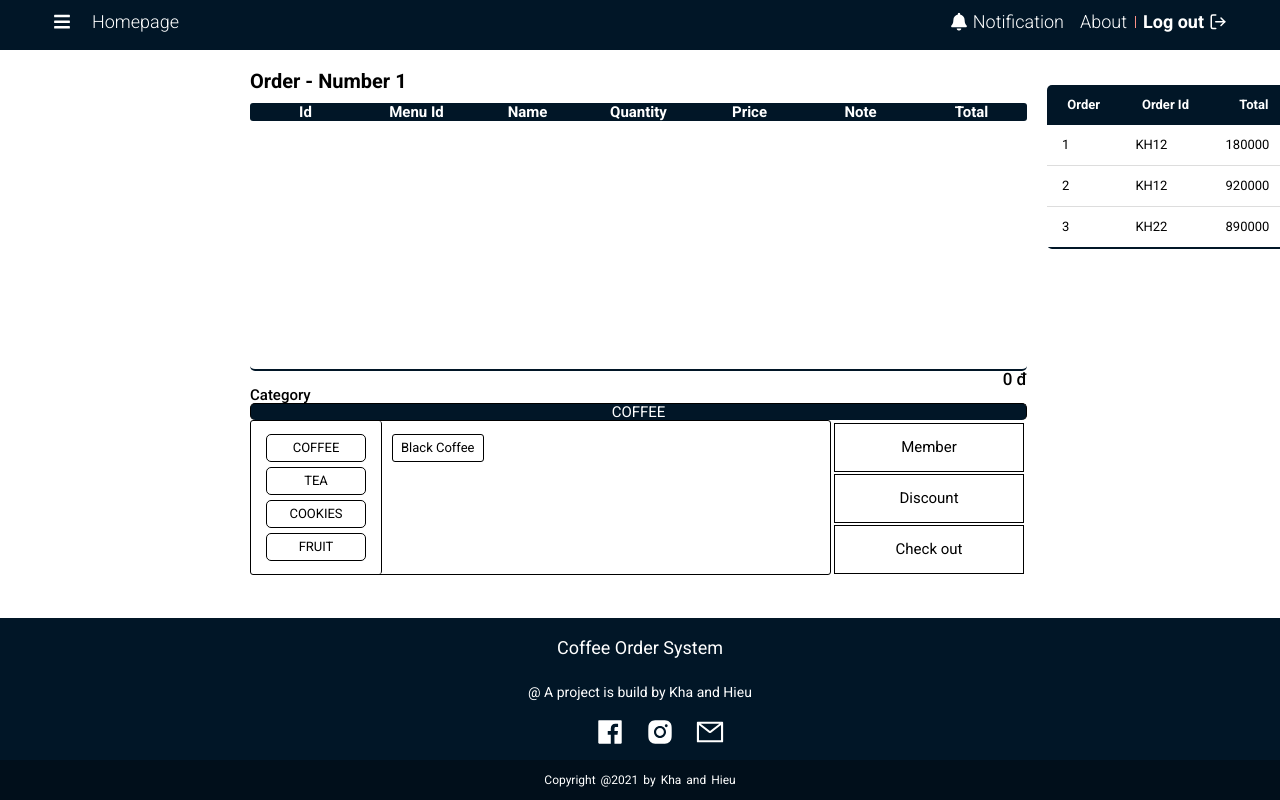
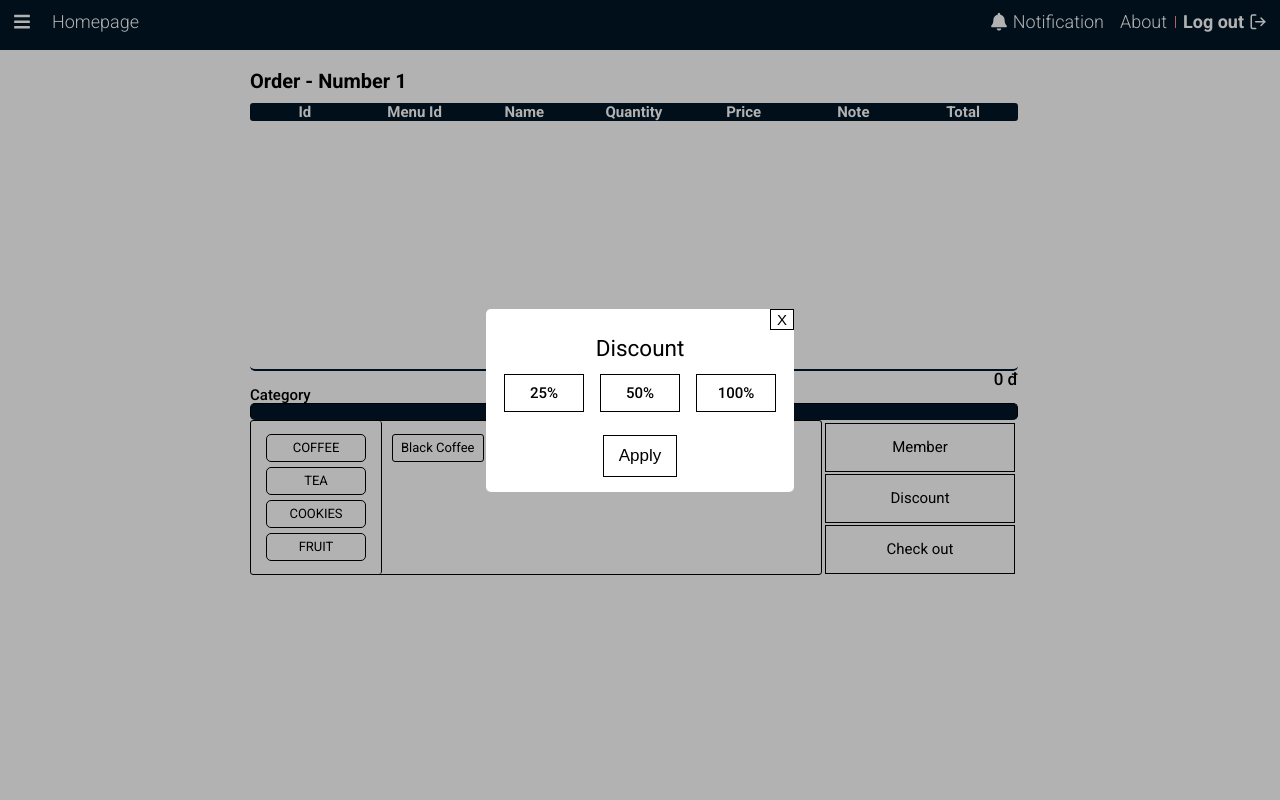
Before and after one commit to thuckhapham/QuanLy_coffee, a React (Create React App) app in the folder react-frontend-tlcn/: page /order/1 in a window 1280 px wide. Both pictures are taken after a click on the item "Discount". Built offline with nearby package versions, Linux system fonts and the light colour scheme.

Commit message:
tao component discount, them animation

```diff
--- a/react-frontend-tlcn/src/App.css
+++ b/react-frontend-tlcn/src/App.css
@@ -16,7 +16,7 @@ html {
   box-sizing: border-box;
 }
 .grid {
-  width: 1200px;
+  width: 1670px;
   max-width: 100%;
   margin: 0 auto;
 }
@@ -25,6 +25,20 @@ html {
   flex-wrap: wrap;
 }
 /* Modal  */
+.modal--unactive {
+  display: none;
+}
+.modal__btn-close {
+  border: 1px solid black;
+  background-color: var(--white-color);
+  font-size: 1.5rem;
+}
+.modal__btn-close:hover{
+  background-color: red;
+  color: var(--white-color);
+  cursor: pointer;
+  transition: ease-out .3s;
+}
 .modal {
   position: fixed;
   top: 0;
@@ -40,8 +54,8 @@ html {
   background-color: rgba(0, 0, 0, 0.3);
 }
 .modal__body {
-  width: 300px;
-  height: 300px;
+  /* width: 300px;
+  height: 300px; */
   background-color: var(--white-color);
   margin: auto;
   z-index: 1;
--- a/react-frontend-tlcn/src/App.js
+++ b/react-frontend-tlcn/src/App.js
@@ -1,10 +1,8 @@
 import './App.css';
 import Header from './Components/Header/Header'
-import Sidebar from './Components/Sidebar/Sidebar';
 import Member from './Pages/Member/Member'
-import Inventory from './Pages/Homepage/Homepage'
 import Footer from './Components/Footer/Footer'
-import { BrowserRouter as Router, Route, Switch } from 'react-router-dom'
+import { BrowserRouter as Router, Route } from 'react-router-dom'
 import OrderHistory from './Components/OrderHistory/OrderHistory';
 import Homepage from './Pages/Homepage/Homepage';
 import Order from './Pages/Order/Order'
@@ -22,7 +20,7 @@ function App() {
             <Route path="/" exact={true} component={Homepage} />
             <Route path="/member" exact={true} component={Member} />
             <Route path="/order/:id" exact={true} component={Order} />
-            <OrderHistory />
+            {/* <OrderHistory /> */}
           </div>
           <Footer />
         </Router>
--- a/react-frontend-tlcn/src/Components/Footer/Footer.css
+++ b/react-frontend-tlcn/src/Components/Footer/Footer.css
@@ -7,7 +7,7 @@
     left: 0;
     right: 0;
     color: var(--white-color);
-    /* display: none; */
+    display: none;
 }
 .footer__content {
     display: flex;
--- /dev/null
+++ b/react-frontend-tlcn/src/Components/Modal/CheckOut/CheckOut.js
@@ -0,0 +1,12 @@
+import React from 'react'
+import './CheckOut.css'
+
+function CheckOut() {
+    return (
+        <>
+            <h1>Checkout</h1>
+        </>
+    )
+}
+
+export default CheckOut
--- /dev/null
+++ b/react-frontend-tlcn/src/Components/Modal/Discount/Discount.css
@@ -0,0 +1,50 @@
+.discount {
+    /* width: 100%;
+    height: 100%; */
+    font-size: 1.5rem;
+}
+.discount h2 {
+    margin: 10px 0 0 0;
+    text-align: center;
+    font-weight: 400;
+}
+.discount__voucher-list {
+    display: flex;
+    list-style: none;
+    padding: 10px;
+     margin: 0;
+}
+.discount__voucher-item {
+    min-width: 80px;
+    padding: 10px 15px;
+    border: 1px solid black;
+    text-align: center;
+    margin: 8px;
+    font-weight: 500;
+    /* Animation left to right */
+    background: linear-gradient(to left, var(--white-color) 50%, salmon 50%) right;
+    background-size: 200%;
+    transition: .4s ease-out;
+}
+.discount__voucher-item:hover {
+    cursor: pointer;
+    background-position: left;
+    color: var(--white-color);
+}
+.discount__footer {
+    margin: 5px 0 15px 0;
+    display: flex;
+}
+.discount__close {
+    border: 1px solid black;
+    background-color: var(--white-color);
+    font-size: 1.7rem;
+    padding: 10px 15px;
+    margin: auto;
+}
+.discount__close:hover {
+    background-color: green;
+    color: var(--white-color);
+    transition: ease-in-out .3s;
+    cursor: pointer;
+}
--- /dev/null
+++ b/react-frontend-tlcn/src/Components/Modal/Discount/Discount.js
@@ -0,0 +1,30 @@
+import React from 'react'
+import './Discount.css'
+
+function Discount() {
+    return (
+        <>
+            <div className="discount">
+                <h2>Discount</h2>
+                <ul className="discount__voucher-list">
+                    <li className="discount__voucher-item">
+                        25%
+                    </li>
+                    <li className="discount__voucher-item" onClick={() => console.log("50%")}>
+                        50%
+                    </li>
+                    <li className="discount__voucher-item">
+                        100%
+                    </li>
+                </ul>
+                <div className="discount__footer">
+                    <button className="discount__close" onClick={() => console.log("clicked")}>
+                        Apply
+                    </button>
+                </div>
+            </div>
+        </>
+    )
+}
+
+export default Discount
--- a/react-frontend-tlcn/src/Components/OrderHistory/OrderHistory.css
+++ b/react-frontend-tlcn/src/Components/OrderHistory/OrderHistory.css
@@ -1,4 +1,6 @@
 .history {
+    position: fixed;
+    right: 2%;
     margin: 10px 5px 10px 10px;
 }
 .history__table {
--- a/react-frontend-tlcn/src/Components/Sidebar/Sidebar.js
+++ b/react-frontend-tlcn/src/Components/Sidebar/Sidebar.js
@@ -1,6 +1,4 @@
 import React from 'react'
-import * as FaIcons from "react-icons/fa";
-import { useState } from 'react'
 import './Sidebar.css'
 import { Link } from 'react-router-dom'
 
--- a/react-frontend-tlcn/src/Pages/Homepage/Homepage.js
+++ b/react-frontend-tlcn/src/Pages/Homepage/Homepage.js
@@ -1,6 +1,5 @@
-import React, { useState } from 'react'
+import React from 'react'
 import './Homepage.css'
-import Member from '../Member/Member'
 import { Link } from 'react-router-dom'
 
 function Homepage() {
--- a/react-frontend-tlcn/src/Pages/Order/Order.css
+++ b/react-frontend-tlcn/src/Pages/Order/Order.css
@@ -1,6 +1,6 @@
 .order {
-    margin: 10px 10px 10px 250px;
-    width: 780px;
+    margin: 10px 100px 10px 250px;
+    width: 60%;
 }
 .order__table-height{
     height: 250px;
@@ -71,7 +71,7 @@
 }
 .order__menu{
     display: flex;
-    width: 581px;
+    width: 100%;
     height: 155px;
     border: 1px solid black;
     border-radius: 3px;
--- a/react-frontend-tlcn/src/Pages/Order/Order.js
+++ b/react-frontend-tlcn/src/Pages/Order/Order.js
@@ -1,76 +1,91 @@
-import React from 'react'
-import './Order.css'
-import { useParams } from 'react-router-dom'
-import { useState } from 'react'
+import React from "react";
+import "./Order.css";
+import { useParams } from "react-router-dom";
+import { useState } from "react";
+import Discount from "../../Components/Modal/Discount/Discount";
+import CheckOut from "../../Components/Modal/CheckOut/CheckOut";
 
 function Order() {
   const { id } = useParams();
-    const [selectedCate, setCate] = useState("COFFEE")
-    const [billOrder, setBillOrder] = useState([])
-    const duplicateCheck = []
+  const [selectedCate, setCate] = useState("COFFEE");
+
+  const [billOrder, setBillOrder] = useState([]);
+  //Set Modal Active
+  const [viewModal, setViewModal] = useState(true);
+  const [selectedButt, setButt] = useState("");
+  //Lọc dữ liệu Category trùng
+  const duplicateCheck = [];
   //Thêm Nước
   const onAdd = (data) => {
-        const exist = billOrder.find(x => x.drink_id === data.drink_id);
+    const exist = billOrder.find((x) => x.drink_id === data.drink_id);
     if (exist) {
-            setBillOrder(billOrder.map(x => x.drink_id === data.drink_id ? { ...exist, qty: exist.qty + 1 } : x))
+      setBillOrder(
+        billOrder.map((x) =>
+          x.drink_id === data.drink_id ? { ...exist, qty: exist.qty + 1 } : x
+        )
+      );
     } else {
-            setBillOrder([...billOrder, { ...data, qty: 1 }])
+      setBillOrder([...billOrder, { ...data, qty: 1 }]);
     }
-    }
+  };
   //Xóa bớt nước
   const onRemove = (data) => {
-        const exist = billOrder.find(x => x.drink_id === data.drink_id);
+    const exist = billOrder.find((x) => x.drink_id === data.drink_id);
     if (exist.qty === 1) {
-            setBillOrder(billOrder.filter((x) => x.drink_id !== data.drink_id))
+      setBillOrder(billOrder.filter((x) => x.drink_id !== data.drink_id));
     } else {
-            setBillOrder(billOrder.map(x => x.drink_id === data.drink_id ? { ...exist, qty: exist.qty - 1 } : x))
+      setBillOrder(
+        billOrder.map((x) =>
+          x.drink_id === data.drink_id ? { ...exist, qty: exist.qty - 1 } : x
+        )
+      );
     }
-    }
+  };
   //Tính tổng tiền
-    const TotalPrice = billOrder.reduce((a, c) => a + c.drink_price * c.qty, 0)
+  const TotalPrice = billOrder.reduce((a, c) => a + c.drink_price * c.qty, 0);
   //Quy đổi số về tiền việt
   function currencyFormat(num) {
-        return num.toFixed(0).replace(/(\d)(?=(\d{3})+(?!\d))/g, '$1.') + ' đ'
+    return num.toFixed(0).replace(/(\d)(?=(\d{3})+(?!\d))/g, "$1.") + " đ";
   }
 
   const datas = [
     {
-            "drink_id": "COFFEE01",
-            "drink_category": "COFFEE",
-            "drink_name": "Black Coffee",
-            "drink_price": 39000
+      drink_id: "COFFEE01",
+      drink_category: "COFFEE",
+      drink_name: "Black Coffee",
+      drink_price: 39000,
     },
     {
-            "drink_id": "TEA01",
-            "drink_category": "TEA",
-            "drink_name": "Milk Coffee",
-            "drink_price": 35000
+      drink_id: "TEA01",
+      drink_category: "TEA",
+      drink_name: "Milk Coffee",
+      drink_price: 35000,
     },
     {
-            "drink_id": "COOKIES02",
-            "drink_category": "COOKIES",
-            "drink_name": "Brown Coffee",
-            "drink_price": 35000
+      drink_id: "COOKIES02",
+      drink_category: "COOKIES",
+      drink_name: "Brown Coffee",
+      drink_price: 35000,
     },
     {
-            "drink_id": "FRUIT01",
-            "drink_category": "FRUIT",
-            "drink_name": "Peach Tea",
-            "drink_price": 55000
+      drink_id: "FRUIT01",
+      drink_category: "FRUIT",
+      drink_name: "Peach Tea",
+      drink_price: 55000,
     },
     {
-            "drink_id": "FRUIT02",
-            "drink_category": "FRUIT",
-            "drink_name": "Oolong Tea",
-            "drink_price": 55000
+      drink_id: "FRUIT02",
+      drink_category: "FRUIT",
+      drink_name: "Oolong Tea",
+      drink_price: 55000,
     },
     {
-            "drink_id": "FRUIT03",
-            "drink_category": "FRUIT",
-            "drink_name": "Macchiato Tea",
-            "drink_price": 55000
-        }
-    ]
+      drink_id: "FRUIT03",
+      drink_category: "FRUIT",
+      drink_name: "Macchiato Tea",
+      drink_price: 55000,
+    },
+  ];
 
   return (
     <>
@@ -98,13 +113,15 @@ function Order() {
                   <td>{item.drink_id}</td>
                   <td>{item.drink_name}</td>
                   <td>
-                                        <button className="order__increase"
+                    <button
+                      className="order__increase"
                       onClick={() => onAdd(item)}
                     >
                       +
                     </button>
                     {item.qty}
-                                        <button className="order__decrease"
+                    <button
+                      className="order__decrease"
                       onClick={() => onRemove(item)}
                     >
                       -
@@ -112,39 +129,24 @@ function Order() {
                   </td>
                   <td>{currencyFormat(item.drink_price)}</td>
                   <td></td>
-                                    <td>
-                                        {currencyFormat(item.drink_price * item.qty)}
-                                    </td>
+                  <td>{currencyFormat(item.drink_price * item.qty)}</td>
                 </tr>
               ))}
             </tbody>
           </table>
         </div>
         <div className="order__totalprice">
-                    <div className="order__summary">
-                        {currencyFormat(TotalPrice)}
-                    </div>
+          <div className="order__summary">{currencyFormat(TotalPrice)}</div>
         </div>
         <div className="category__container">
           <div className="category__heading">Category</div>
-                    <div className="category__header">
-                        {selectedCate}
-                    </div>
+          <div className="category__header">{selectedCate}</div>
           <div className="category__footer">
             <div className="order__menu">
               <div className="category__title">
                 <ul className="category__list">
-                                    {/* {datas.map(data => (
-                                        <li
-                                            className="category__item"
-                                            onClick={() => {
-                                                setCate(data.drink_category)
-                                            }}
-                                        >
-                                            {data.drink_category}
-                                        </li>
-                                    ))} */}
-                                    {datas.map((data, index) => {
+                  {datas
+                    .map((data, index) => {
                       if (duplicateCheck.includes(data.drink_category))
                         return null;
                       duplicateCheck.push(data.drink_category);
@@ -152,24 +154,28 @@ function Order() {
                         <li
                           className="category__item"
                           onClick={() => {
-                                                    setCate(data.drink_category)
+                            setCate(data.drink_category);
                           }}
                         >
                           {data.drink_category}
                         </li>
                       );
-                                    }).filter((e) => (e))}
+                    })
+                    .filter((e) => e)}
                 </ul>
               </div>
               <div className="category__name">
                 <ul className="category__name-list">
-                                    {datas.map((data) =>
-                                        data.drink_category == selectedCate &&
-                                        <li className="category__name-item"
+                  {datas.map(
+                    (data) =>
+                      data.drink_category === selectedCate && (
+                        <li
+                          className="category__name-item"
                           onClick={() => onAdd(data)}
                         >
                           {data.drink_name}
                         </li>
+                      )
                   )}
                 </ul>
               </div>
@@ -177,26 +183,48 @@ function Order() {
             <div className="category__button">
               <ul>
                 <li className="category__button-member">Member</li>
-                                <li className="category__button-discount">Discount</li>
-                                <li className="category__button-check">Check out</li>
+                <li
+                  className="category__button-discount"
+                  onClick={() => {
+                    setViewModal(!viewModal);
+                    setButt("discount");
+                  }}
+                >
+                  Discount
+                </li>
+                <li
+                  className="category__button-check"
+                  onClick={() => {
+                    setViewModal(!viewModal);
+                    setButt("checkout");
+                  }}
+                >
+                  Check out
+                </li>
               </ul>
             </div>
           </div>
         </div>
       </div>
+
       {/* Modal Layout */}
-            {/* <div className="modal">
-                <div className="modal__overlay">
-
+      <div className={viewModal ? "modal--unactive" : "modal"}>
+        <div className="modal__overlay"></div>
+        <div className="modal__body">
+          <div style={{"display": "flex", "justify-content": "flex-end"}}>
+          <button className="modal__btn-close" onClick={() => setViewModal(!viewModal)}>X</button>
           </div>
-                <div className="modal__body">
-                    <div className="modal__inner">
-
+          {selectedButt === "discount" ? (
+            <Discount />
+          ) : selectedButt === "checkout" ? (
+            <CheckOut />
+          ) : (
+            ""
+          )}
         </div>
       </div>
-            </div> */}
     </>
-    )
+  );
 }
 
-export default Order
+export default Order;
```
Also changed, not shown: react-frontend-tlcn/src/Components/Modal/CheckOut/CheckOut.css (added). Lines whose indentation alone changed are shown as unchanged.
